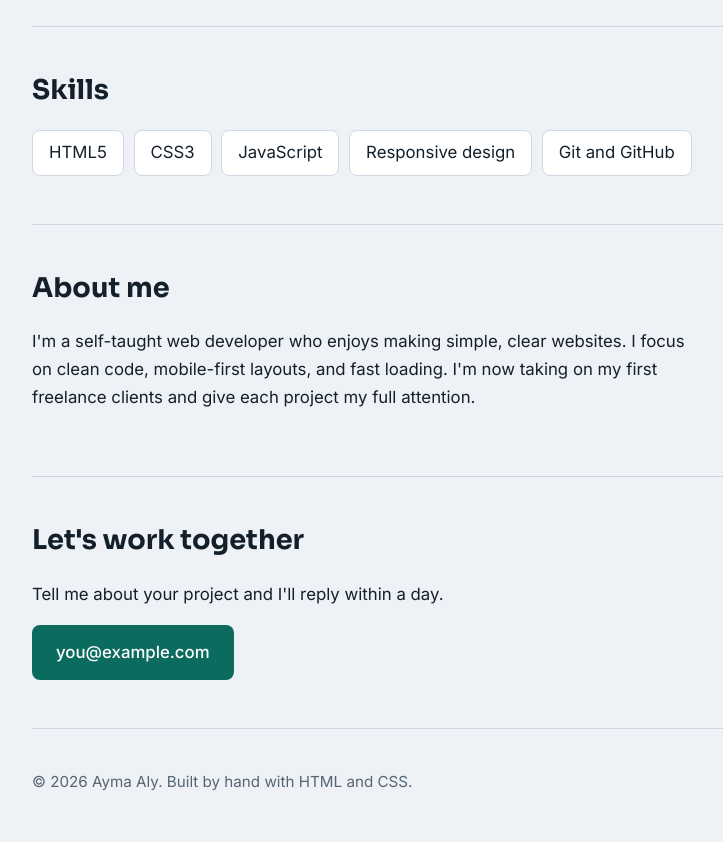
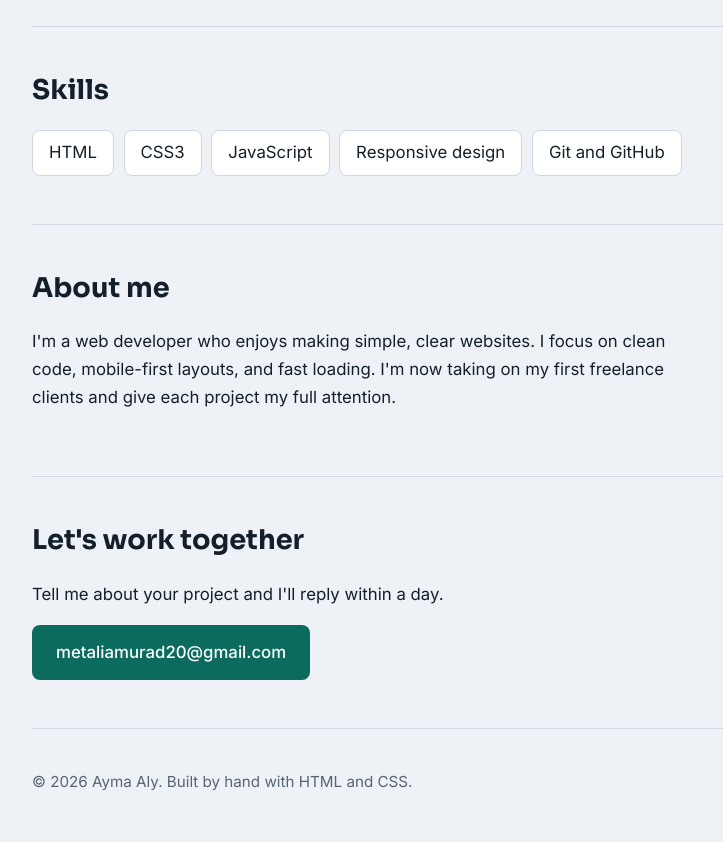
Before and after one commit to ayma-sannan/ayma-sannan.GitHub.io, a plain HTML site: page index.html in a window 1280 px wide. Shown: the part 960-1802 px from the top of the page, without its empty margins (148-871 px from the left). Drawn offline with Linux system fonts and the light colour scheme.

Commit message:
Update index.html

```diff
--- a/index.html
+++ b/index.html
@@ -81,19 +81,19 @@ footer{padding:2.5rem 0 3rem;border-top:1px solid var(--line);color:var(--muted)
     <section id="skills">
       <h2>Skills</h2>
       <ul class="skills">
-        <li>HTML5</li><li>CSS3</li><li>JavaScript</li><li>Responsive design</li><li>Git and GitHub</li>
+        <li>HTML</li><li>CSS3</li><li>JavaScript</li><li>Responsive design</li><li>Git and GitHub</li>
       </ul>
     </section>
 
     <section id="about" class="about">
       <h2>About me</h2>
-      <p>I'm a self-taught web developer who enjoys making simple, clear websites. I focus on clean code, mobile-first layouts, and fast loading. I'm now taking on my first freelance clients and give each project my full attention.</p>
+      <p>I'm a web developer who enjoys making simple, clear websites. I focus on clean code, mobile-first layouts, and fast loading. I'm now taking on my first freelance clients and give each project my full attention.</p>
     </section>
 
     <section id="contact">
       <h2>Let's work together</h2>
       <p>Tell me about your project and I'll reply within a day.</p>
-      <a class="btn" href="mailto:you@example.com">you@example.com</a>
+      <a class="btn" href="mailto:metaliamurad20@gmail.com">metaliamurad20@gmail.com</a>
     </section>
   </main>
 
```
